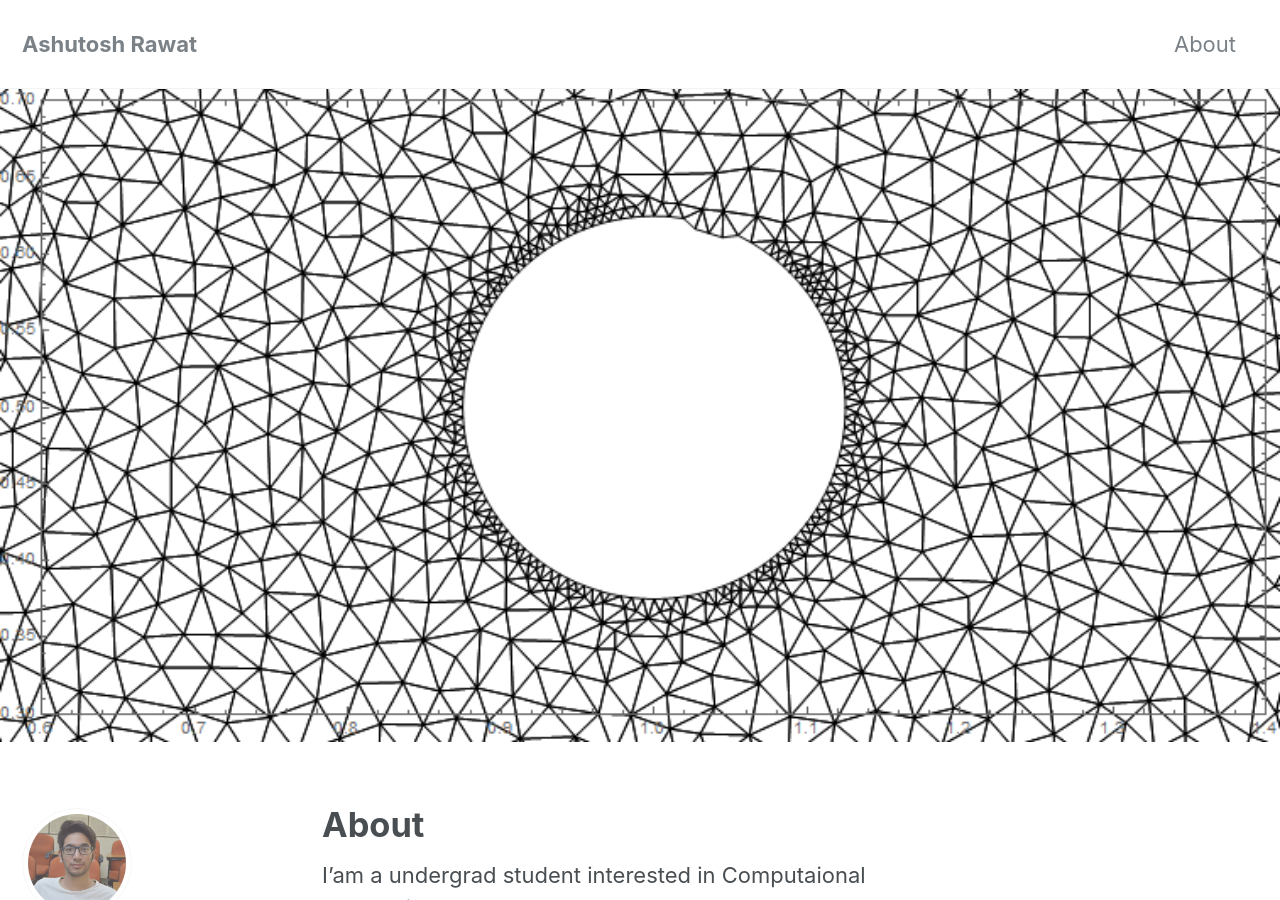
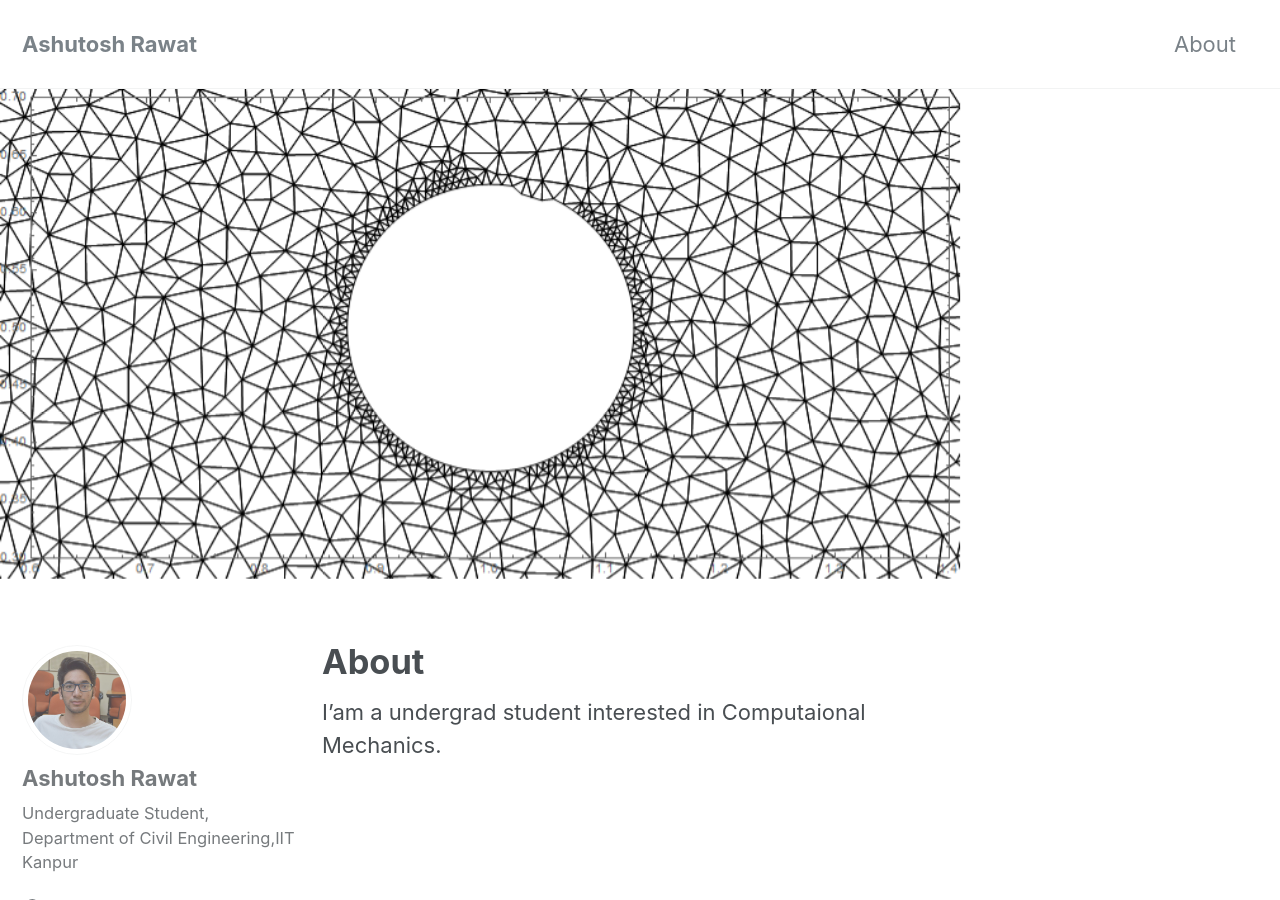
Before and after one commit to ashutoshrawat/ashutoshrawat.github.io, a Jekyll site: the page built from _pages/about.md, in a window 1280 px wide and 900 px high. Built offline with Jekyll 4.4.1, drawn with Linux system fonts in a browser that asks for light colours; nearby versions of some CDN libraries.

Commit message:
image height

```diff
--- a/_sass/minimal-mistakes/_page.scss
+++ b/_sass/minimal-mistakes/_page.scss
@@ -182,8 +182,8 @@
 }
 
 .page__hero-image {
-  width: 100%;
-  height: 25%;
+  width: 75%;
+  height: 15%;
   -ms-interpolation-mode: bicubic;
 }
 
```
